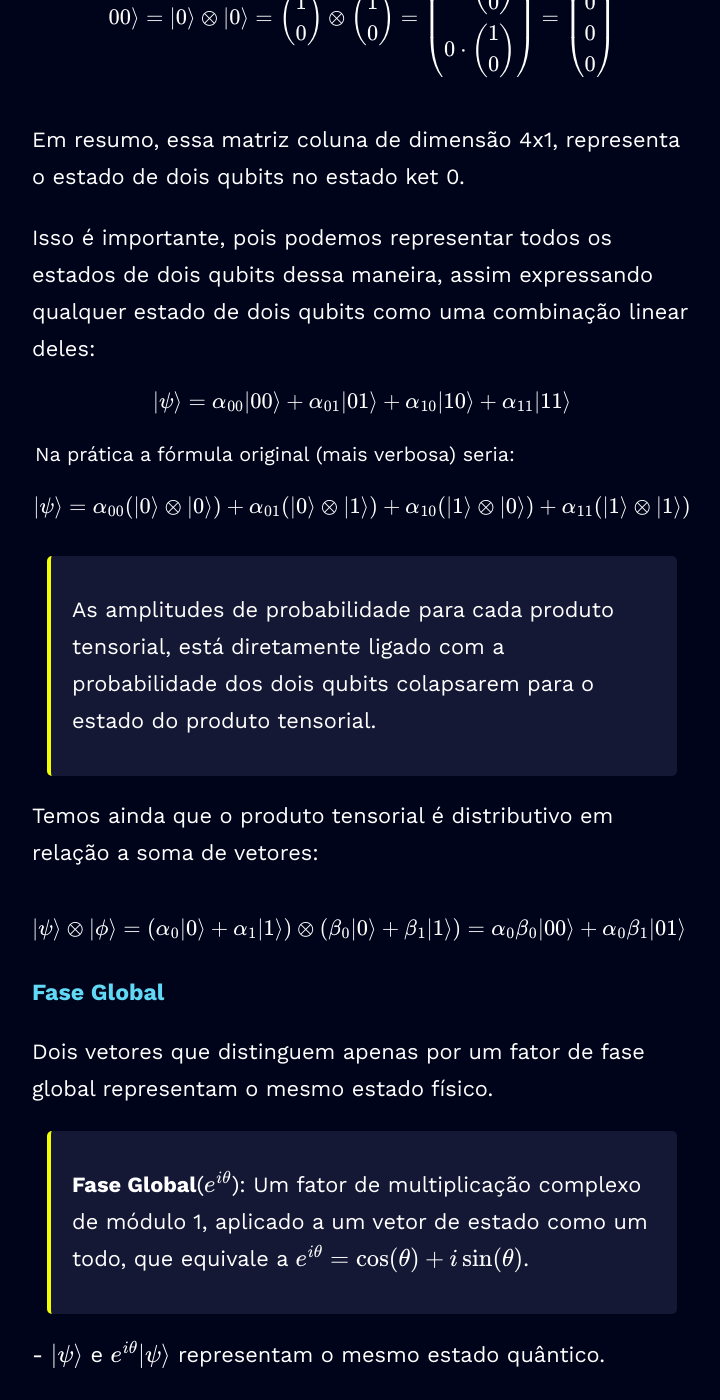
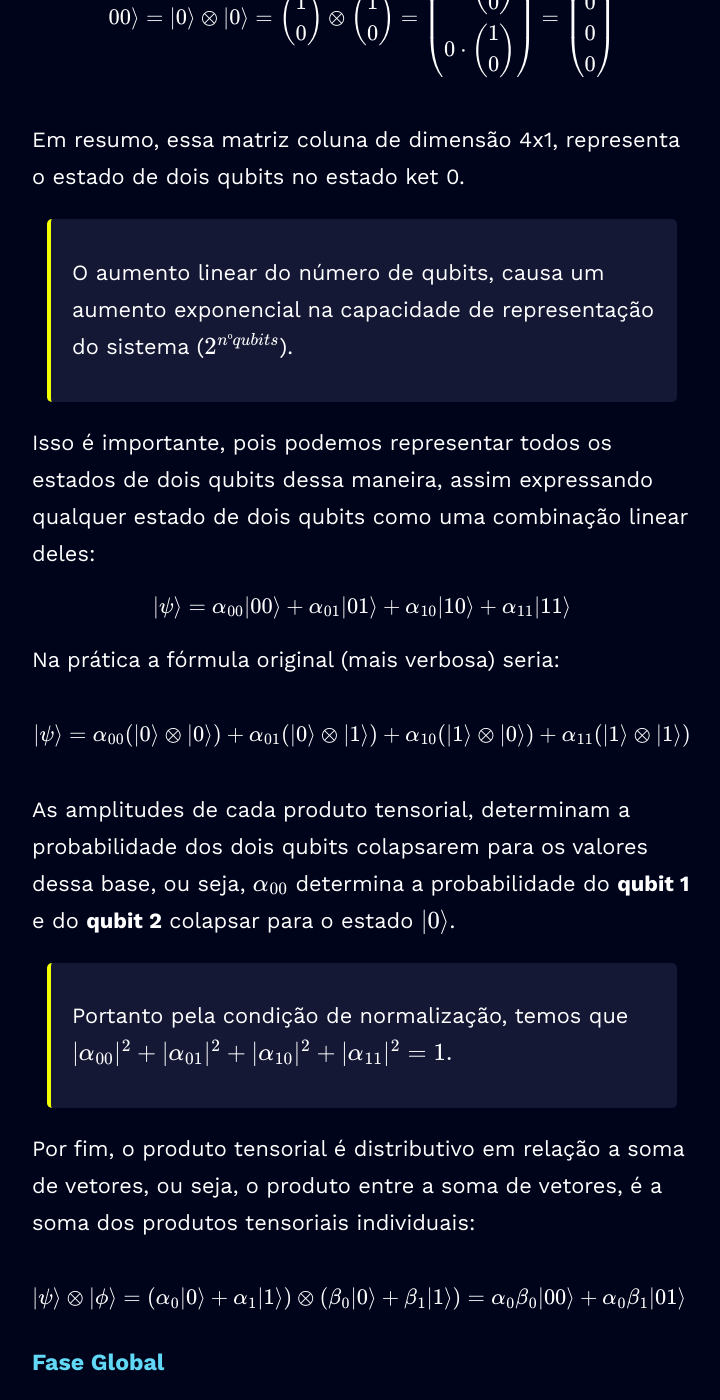
Before and after one commit to gabrielbelo2007/gabrielbelo2007.github.io, a Jekyll site: the page built from _posts/2025-09-25-post.md, in a window 1280 px wide and 1400 px high, scrolled down 2917 px. Shown: the whole window, without its empty margins (278-998 px from the left). Built offline with Jekyll 4.4.1, drawn with Linux system fonts in a browser that asks for light colours; some web fonts are replaced; some of the changed text lies outside the part shown.

Commit message:
Fix - Post 8

```diff
--- a/_posts/2025-09-25-post.md
+++ b/_posts/2025-09-25-post.md
@@ -22,7 +22,7 @@ Nesse post, será realizado um apanhado de saberes básicos e muito úteis para
 
 Começando dos fundamentos álgebricos, temos uma série de conceitos essencias para a construção de ideias da quântica, vou destrinchar alguns deles:
 
-- **Notação *bra-ket***
+- **Notação de Dirac (*bra-ket*)**
 
 É uma forma de representar vetores que tem implicações nas representações de produtos internos e produtos tensoriais.
 
@@ -71,11 +71,13 @@ $$
 
 Em resumo, essa matriz coluna de dimensão 4x1, representa o estado de dois qubits no estado ket 0.
 
+> O aumento linear do número de qubits, causa um aumento exponencial na capacidade de representação do sistema ($$2^{nºqubits}$$).
+
 Isso é importante, pois podemos representar todos os estados de dois qubits dessa maneira, assim expressando qualquer estado de dois qubits como uma combinação linear deles:
 
 $$|\psi\rangle = \alpha_{00}|00\rangle + \alpha_{01}|01\rangle + \alpha_{10}|10\rangle + \alpha_{11}|11\rangle$$
 
-Na prática a fórmula original (mais verbosa) seria:|
+Na prática a fórmula original (mais verbosa) seria:
 
 <div class="calculo-scroll">
 $$
@@ -83,9 +85,13 @@ $$
 $$
 </div>
 
-> As amplitudes de probabilidade para cada produto tensorial, está diretamente ligado com a probabilidade dos dois qubits colapsarem para o estado do produto tensorial.
+As amplitudes de cada produto tensorial, determinam a probabilidade dos dois qubits colapsarem para os valores dessa base, ou seja, $$\alpha_{00}$$ determina a probabilidade do **qubit 1** e do **qubit 2** colapsar para o estado
+$$|0\rangle$$.
 
-Temos ainda que o produto tensorial é distributivo em relação a soma de vetores:
+> Portanto pela condição de normalização, temos que
+$$|\alpha_{00}|^2 + |\alpha_{01}|^2 + |\alpha_{10}|^2 + |\alpha_{11}|^2 = 1.$$
+
+Por fim, o produto tensorial é distributivo em relação a soma de vetores, ou seja, o produto entre a soma de vetores, é a soma dos produtos tensoriais individuais:
 
 <div class="calculo-scroll">
 $$
```
Also changed, not shown: _posts/2025-09-27-post.md (+1 -1 lines), _posts/2025-10-01-post.md (added, +30 -0 lines).
